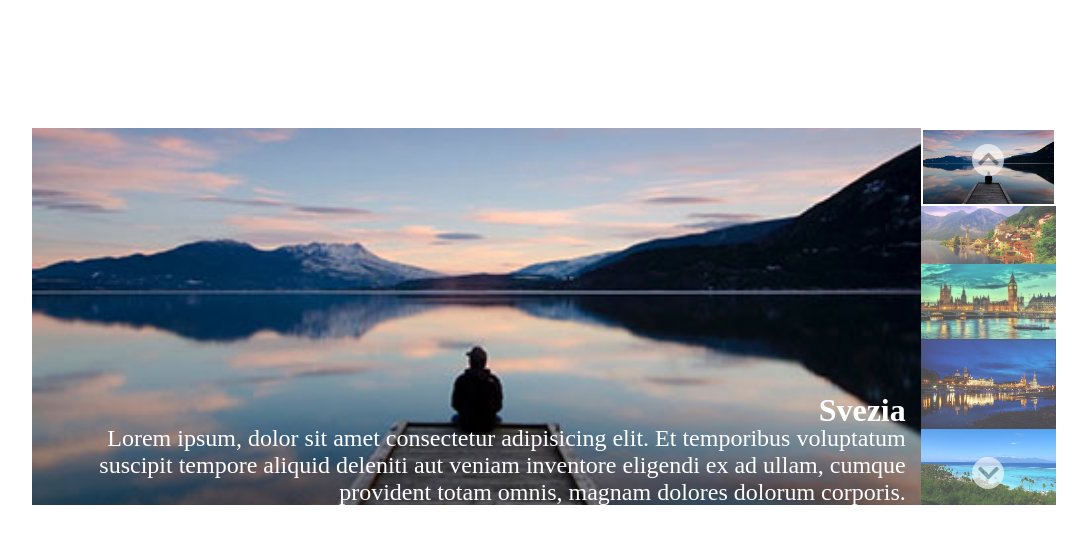
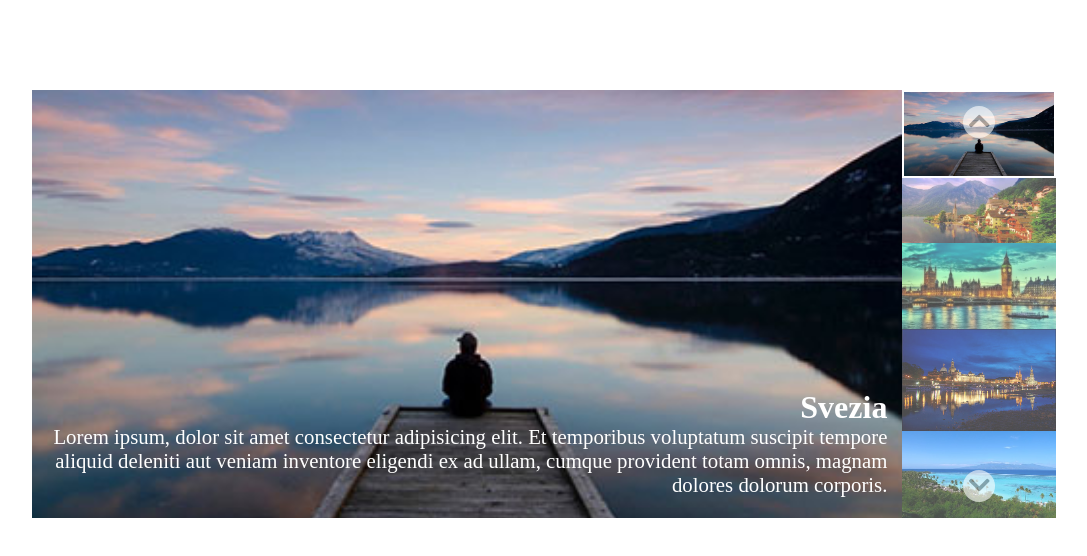
Before and after one commit to GiovanniConti/js-array-carousel, a plain HTML site: page index.html in a window 1280 px wide. Shown: the whole page, without its empty margins (96-1183 px from the left). Drawn offline with Linux system fonts and the light colour scheme.

Commit message:
added flex grow to container-img-overlay

```diff
--- a/css/style.css
+++ b/css/style.css
@@ -6,12 +6,12 @@
 
 .container{
     width: 80vw;
-    margin: 10vw;
+    margin: 7vw 10vw;
     display: flex;
 }
 
 .container-img-overlay{
-    width: 92%;
+    flex: 1;
     position: relative;
 }
 
@@ -23,7 +23,7 @@
 
 .img{
     width: 100%;
-    max-height: 100%;
+    height: 100%;
     object-fit: cover;
     position: absolute;
     top: 0;
@@ -52,7 +52,7 @@
     position: absolute;
     top: 20%;
     right: 0;
-    font-size: 1.5rem;
+    font-size: 1.3rem;
     padding: 10px 15px;
     opacity: 0;
 }
@@ -62,7 +62,7 @@
 }
 
 .nav{
-    width: 14%;
+    width: 15%;
     display: flex;
     flex-direction: column;
     position: relative;
```
